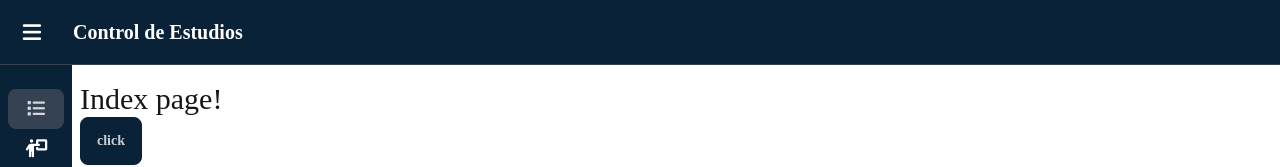
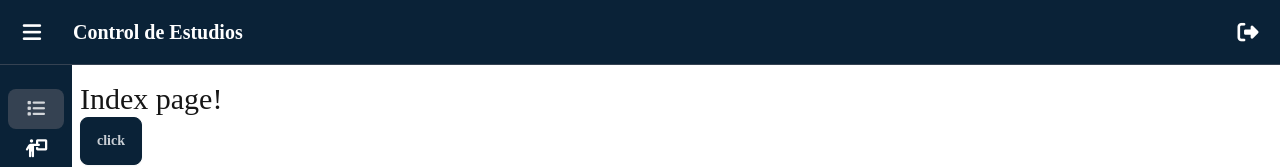
Before and after one commit to RayTarazona/Codigo-fuente-, a Nuxt app: page / in a window 1280 px wide. Shown: the top 167 px of the page. Built offline with nearby package versions, Linux system fonts and the light colour scheme.

Commit message:
feat: Implementar botón de cerrar sesión

```diff
--- a/components/AppHeader.vue
+++ b/components/AppHeader.vue
@@ -1,6 +1,16 @@
 <script setup lang="ts">
 // code...
   const drawerShown = useState('drawerShown', () => true);
+  const isAuthenticated = useState('authenticated', () => false);
+const router = useRouter();
+
+const logout = () => {
+  isAuthenticated.value = false;
+  router.push('/login');
+
+
+}
+
 </script>
 
 <template>
@@ -14,11 +24,11 @@
       <div class="flex-1">
         <a class="btn btn-ghost text-xl">Control de Estudios</a>
       </div>
-      <!-- <div class="flex-none">
-        <button class="btn btn-square btn-ghost">
-        <i class="fas fa-gears fa-xl"></i>
+      <div class="flex-none">
+        <button @click="logout" class="btn btn-square btn-ghost" title="Salir">
+        <i class="fas fa-right-from-bracket fa-xl"></i>
         </button>
-        </div> -->
+        </div>
     </nav>
   </header>
 </template>
```
